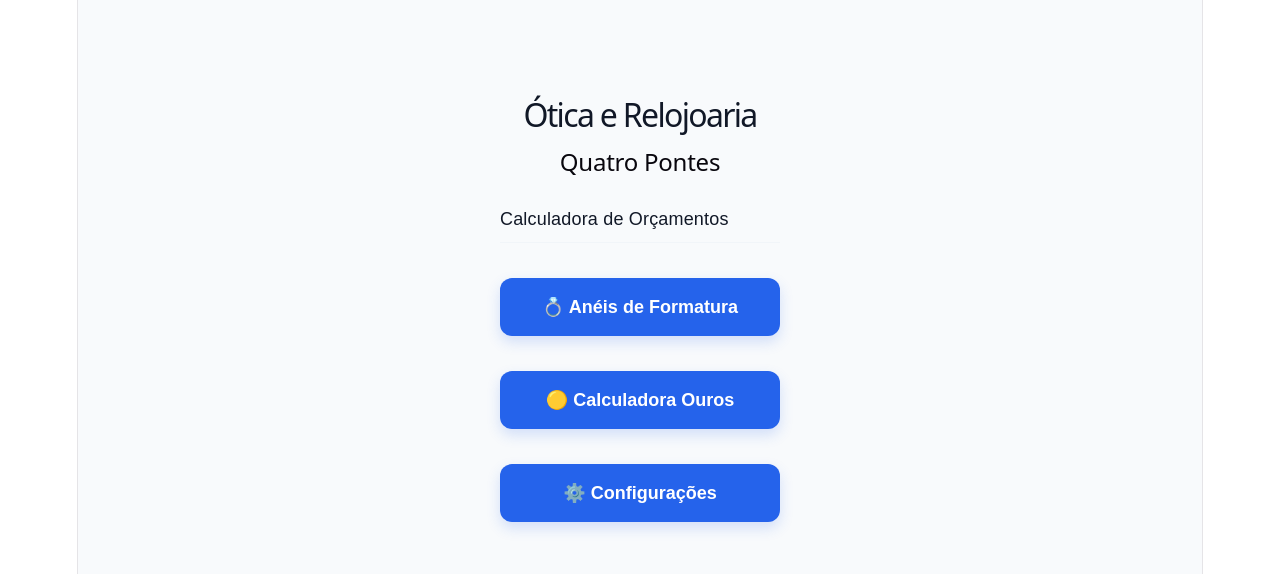
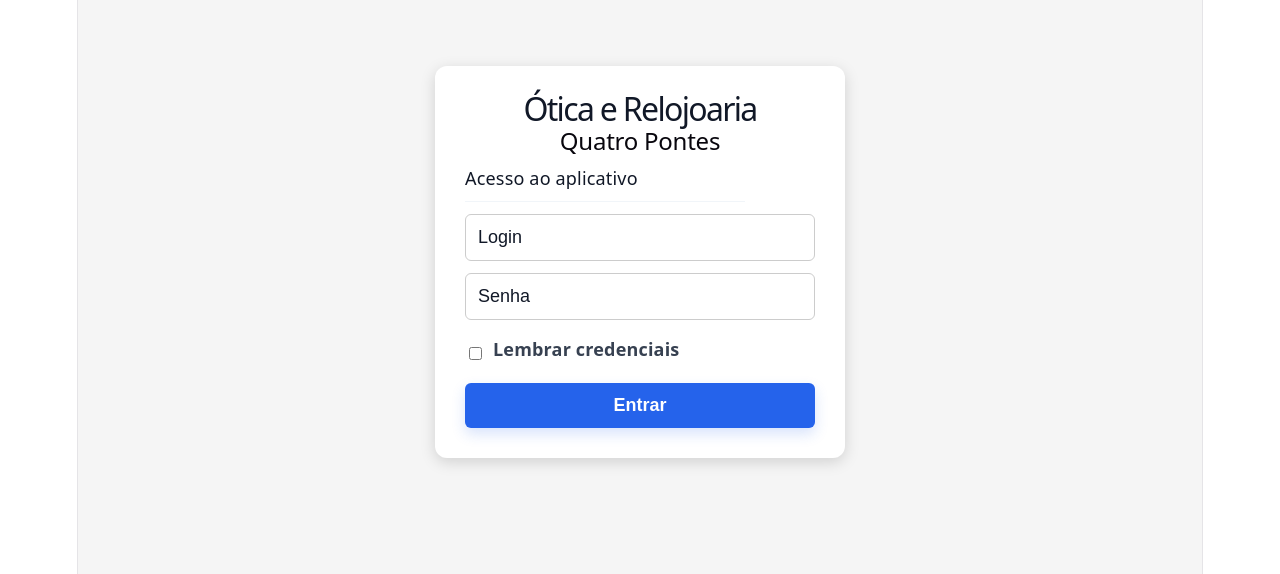
Before and after one commit to oticaquatropontes/calculadoraorcamento, a React (Vite) app: page / in a window 1280 px wide. Shown: the part 138-712 px from the top of the page. Built offline with nearby package versions, Linux system fonts and the light colour scheme; no server answers; the database is empty.

Commit message:
Adiciona sistema de login e controle de acesso

```diff
--- a/src/App.jsx
+++ b/src/App.jsx
@@ -1,7 +1,89 @@
+import { useEffect, useState } from "react";
 import Home from "./pages/Home/Home";
+import Login from "./pages/Login/Login";
+import { verificarSessao } from "./services/auth";
+
 
 function App() {
+
+
+  const [logado, setLogado] = useState(false);
+
+  const [carregando, setCarregando] = useState(true);
+
+
+
+  useEffect(() => {
+
+    verificarLogin();
+
+  }, []);
+
+
+
+
+  async function verificarLogin() {
+
+
+    const sessao =
+      await verificarSessao();
+
+
+
+    setLogado(sessao);
+
+
+    setCarregando(false);
+
+
+  }
+
+
+
+
+
+  if (carregando) {
+
+    return (
+
+      <div>
+
+        Carregando...
+
+      </div>
+
+    );
+
+  }
+
+
+
+
+
+  if (!logado) {
+
+    return (
+
+      <Login
+
+        onLogin={() =>
+          setLogado(true)
+        }
+
+      />
+
+    );
+
+  }
+
+
+
+
+
   return <Home />;
+
+
 }
 
+
 export default App;
--- a/src/pages/Home/Home.jsx
+++ b/src/pages/Home/Home.jsx
@@ -1,61 +1,184 @@
 import { useState, useEffect } from "react";
 import { supabase } from "../../supabase";
+import { sair } from "../../services/auth";
 import AnelFormatura from "../AnelFormatura/AnelFormatura";
 import CalculadoraOuros from "../CalculadoraOuros/CalculadoraOuros";
 import "./Home.css";
 
+
 function Home() {
+
 
   const [tela, setTela] = useState("inicio");
 
+
+
   useEffect(() => {
+
     buscarClientes();
+
   }, []);
 
+
+
+
   async function buscarClientes() {
+
 
     const { data, error } = await supabase
       .from("clientes")
       .select("*");
 
+
     console.log("Clientes:", data);
+
     console.log("Erro:", error);
+
 
   }
 
-  // Tela Anéis
-  if (tela === "aneis") {
-    return <AnelFormatura voltar={() => setTela("inicio")} />;
+
+
+
+
+  async function fazerLogout() {
+
+
+    await sair();
+
+
+    window.location.reload();
+
+
   }
 
-  // Tela Calculadora Ouros
-  if (tela === "ouros") {
-    return <CalculadoraOuros voltar={() => setTela("inicio")} />;
+
+
+
+
+
+
+  // Tela Anéis
+
+  if (tela === "aneis") {
+
+    return (
+
+      <AnelFormatura
+
+        voltar={() => setTela("inicio")}
+
+      />
+
+    );
+
   }
 
+
+
+
+
+
+  // Tela Calculadora Ouros
+
+  if (tela === "ouros") {
+
+    return (
+
+      <CalculadoraOuros
+
+        voltar={() => setTela("inicio")}
+
+      />
+
+    );
+
+  }
+
+
+
+
+
+
+
+
   return (
+
     <div className="container">
 
-      <h1>Ótica e Relojoaria</h1>
 
-      <h2>Quatro Pontes</h2>
 
-      <p>Calculadora de Orçamentos</p>
+      <h1>
+        Ótica e Relojoaria
+      </h1>
+
+
+
+      <h2>
+        Quatro Pontes
+      </h2>
+
+
+
+      <p>
+        Calculadora de Orçamentos
+      </p>
+
+
+
+
 
       <button onClick={() => setTela("aneis")}>
+
         💍 Anéis de Formatura
+
       </button>
 
+
+
+
+
+
       <button onClick={() => setTela("ouros")}>
+
         🟡 Calculadora Ouros
+
       </button>
 
+
+
+
+
+
       <button>
+
         ⚙️ Configurações
+
       </button>
 
+
+
+
+
+
+
+      <button onClick={fazerLogout}>
+
+        🚪 Sair
+
+      </button>
+
+
+
+
+
     </div>
+
   );
+
+
+
 }
 
+
 export default Home;
--- /dev/null
+++ b/src/pages/Login/Login.css
@@ -0,0 +1,107 @@
+.login-container {
+
+  min-height: 100vh;
+
+  display: flex;
+
+  justify-content: center;
+
+  align-items: center;
+
+  background: #f5f5f5;
+
+}
+
+
+.login-card {
+
+  width: 350px;
+
+  background: white;
+
+  padding: 30px;
+
+  border-radius: 12px;
+
+  box-shadow: 0 4px 15px rgba(0,0,0,0.15);
+
+  text-align: center;
+
+}
+
+
+.login-card h1 {
+
+  margin-bottom: 5px;
+
+}
+
+
+.login-card h2 {
+
+  margin-top: 0;
+
+}
+
+
+.login-card input {
+
+  width: 100%;
+
+  padding: 12px;
+
+  margin-top: 12px;
+
+  box-sizing: border-box;
+
+  border-radius: 6px;
+
+  border: 1px solid #ccc;
+
+}
+
+
+.login-card button {
+
+  width: 100%;
+
+  margin-top: 20px;
+
+  padding: 12px;
+
+  border: none;
+
+  border-radius: 6px;
+
+  cursor: pointer;
+
+}
+
+
+.lembrar {
+
+  display: flex;
+
+  align-items: center;
+
+  gap: 8px;
+
+  margin-top: 15px;
+
+}
+
+
+.lembrar input {
+
+  width: auto;
+
+}
+
+
+.erro {
+
+  color: red;
+
+  margin-top: 15px;
+
+}
--- /dev/null
+++ b/src/pages/Login/Login.jsx
@@ -0,0 +1,174 @@
+import { useState } from "react";
+import { entrar } from "../../services/auth";
+import "./Login.css";
+
+
+function Login({ onLogin }) {
+
+
+  const [email, setEmail] = useState("");
+  const [senha, setSenha] = useState("");
+
+  const [erro, setErro] = useState("");
+
+  const [carregando, setCarregando] = useState(false);
+
+
+
+  async function fazerLogin(e) {
+
+    e.preventDefault();
+
+
+    setErro("");
+
+    setCarregando(true);
+
+
+
+    const sucesso = await entrar(
+      email,
+      senha
+    );
+
+
+
+    if (sucesso) {
+
+      onLogin();
+
+    } else {
+
+      setErro(
+        "Login ou senha incorretos"
+      );
+
+    }
+
+
+
+    setCarregando(false);
+
+  }
+
+
+
+  return (
+
+    <div className="login-container">
+
+
+      <div className="login-card">
+
+
+        <h1>
+          Ótica e Relojoaria
+        </h1>
+
+
+        <h2>
+          Quatro Pontes
+        </h2>
+
+
+        <p>
+          Acesso ao aplicativo
+        </p>
+
+
+
+        <form onSubmit={fazerLogin}>
+
+
+          <input
+
+            type="email"
+
+            placeholder="Login"
+
+            value={email}
+
+            onChange={(e)=>
+              setEmail(e.target.value)
+            }
+
+          />
+
+
+
+          <input
+
+            type="password"
+
+            placeholder="Senha"
+
+            value={senha}
+
+            onChange={(e)=>
+              setSenha(e.target.value)
+            }
+
+          />
+
+
+
+          <label className="lembrar">
+
+
+            <input
+
+              type="checkbox"
+
+            />
+
+
+            Lembrar credenciais
+
+
+          </label>
+
+
+
+
+          {erro && (
+
+            <p className="erro">
+
+              {erro}
+
+            </p>
+
+          )}
+
+
+
+
+          <button type="submit">
+
+
+            {carregando
+              ? "Entrando..."
+              : "Entrar"
+            }
+
+
+          </button>
+
+
+
+        </form>
+
+
+
+      </div>
+
+
+    </div>
+
+  );
+
+
+}
+
+
+export default Login;
--- /dev/null
+++ b/src/services/auth.js
@@ -0,0 +1,66 @@
+import { supabase } from "../supabase";
+
+
+export async function entrar(email, senha) {
+
+
+  const { data, error } =
+    await supabase.auth.signInWithPassword({
+
+      email,
+
+      password: senha
+
+    });
+
+
+
+  if (error) {
+
+    console.log(
+      "Erro login:",
+      error
+    );
+
+    return false;
+
+  }
+
+
+
+  return true;
+
+
+}
+
+
+
+
+
+export async function verificarSessao() {
+
+
+  const {
+
+    data
+
+  } = await supabase.auth.getSession();
+
+
+
+  return !!data.session;
+
+
+}
+
+
+
+
+
+export async function sair() {
+
+
+  await supabase.auth.signOut();
+
+
+}
```
